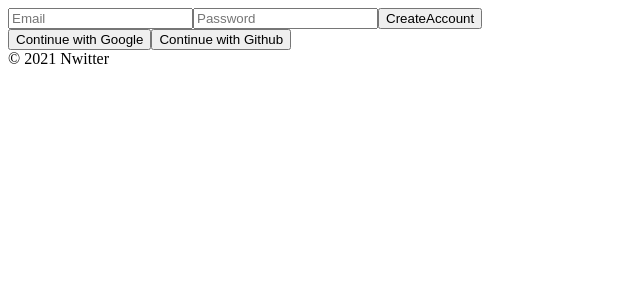
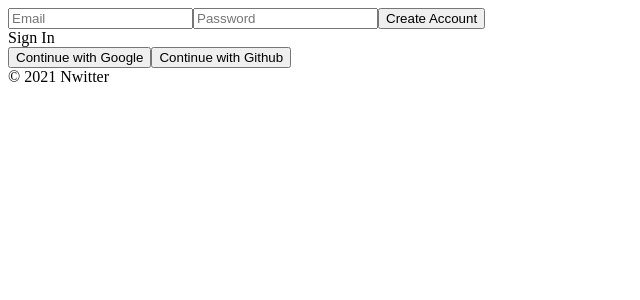
Before and after one commit to pul8219/react-nwitter-app, a React (Create React App) app: page /#/ in a window 1280 px wide. Shown: the top 300 px of the page, without its empty margins (0-640 px from the left). Built offline with nearby package versions, Linux system fonts and the light colour scheme; no server answers.

Commit message:
#2.4 Log In

```diff
--- a/src/components/App.js
+++ b/src/components/App.js
@@ -1,12 +1,26 @@
-import React, { useState } from 'react';
+import React, { useState, useEffect } from 'react';
 import AppRouter from 'components/Router';
 import { authService } from 'fbase';
+import { onAuthStateChanged } from 'firebase/auth';
 
 function App() {
-  const [isLoggedIn, setisLoggedIn] = useState(authService.currentUser);
+  const [init, setInit] = useState(false);
+  const [isLoggedIn, setIsLoggedIn] = useState(authService.currentUser);
+
+  useEffect(() => {
+    onAuthStateChanged(authService, (user) => {
+      if (user) {
+        setIsLoggedIn(true);
+      } else {
+        setIsLoggedIn(false);
+      }
+      setInit(true);
+    });
+  }, []);
+
   return (
     <>
-      <AppRouter isLoggedIn={isLoggedIn} />
+      {init ? <AppRouter isLoggedIn={isLoggedIn} /> : 'Initializing...'}
       <footer>&copy; {new Date().getFullYear()} Nwitter</footer>
     </>
   );
--- a/src/routes/Auth.js
+++ b/src/routes/Auth.js
@@ -9,6 +9,7 @@ const Auth = () => {
   const [email, setEmail] = useState('');
   const [password, setPassword] = useState('');
   const [newAccount, setNewAccount] = useState(true);
+  const [error, setError] = useState('');
 
   const onChange = (event) => {
     event.preventDefault();
@@ -40,9 +41,12 @@ const Auth = () => {
       }
       console.log(data);
     } catch (error) {
-      console.log(error);
+      console.dir(error);
+      setError(error.message);
     }
   };
+
+  const toggleAccount = () => setNewAccount((prev) => !prev);
 
   return (
     <div>
@@ -63,8 +67,12 @@ const Auth = () => {
           placeholder="Password"
           required
         />
-        <input type="submit" value={newAccount ? 'CreateAccount' : 'Log In'} />
+        <input type="submit" value={newAccount ? 'Create Account' : 'Log In'} />
+        {error}
       </form>
+      <span onClick={toggleAccount}>
+        {newAccount ? 'Sign In' : 'Create Account'}
+      </span>
       <div>
         <button>Continue with Google</button>
         <button>Continue with Github</button>
```
